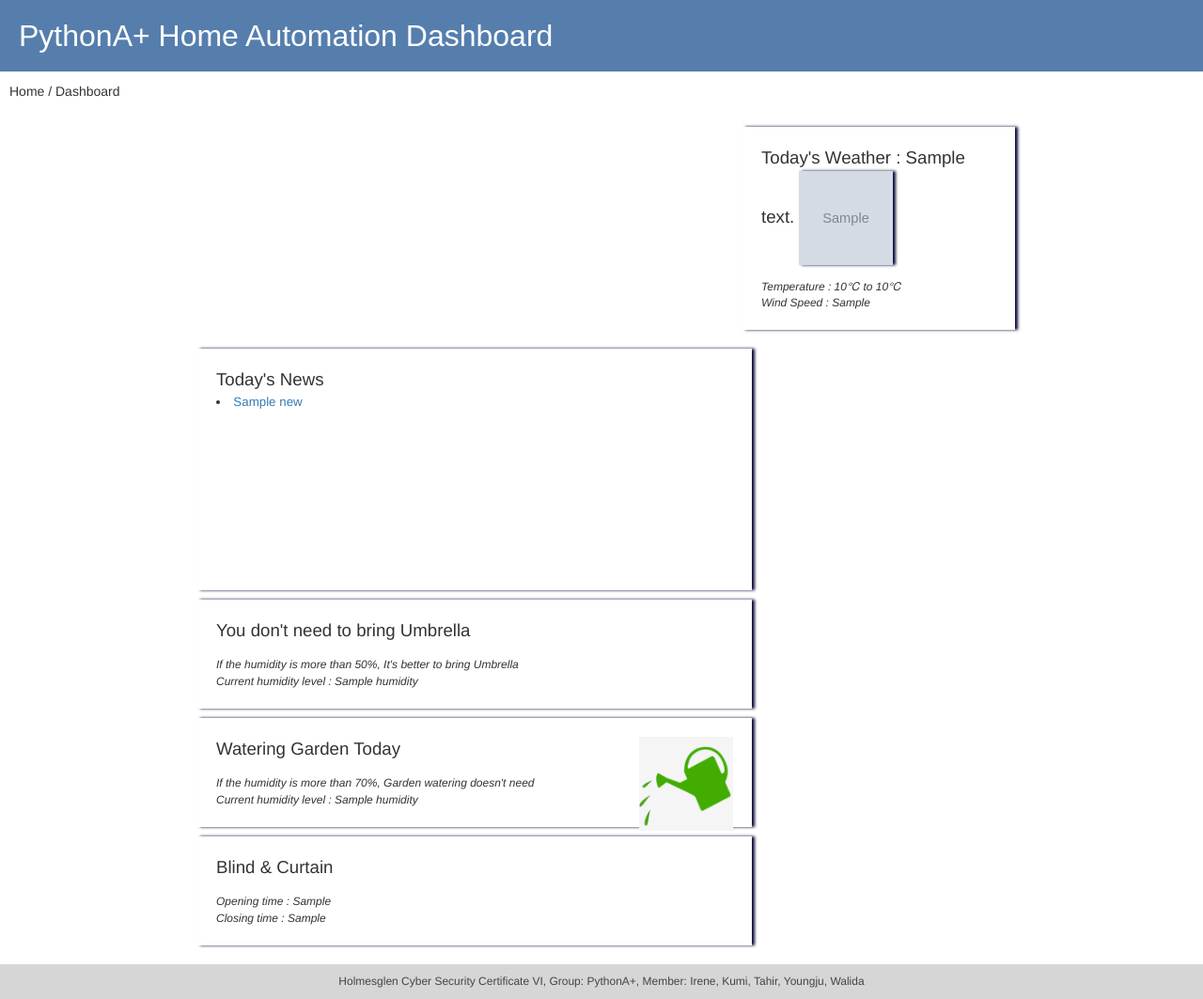
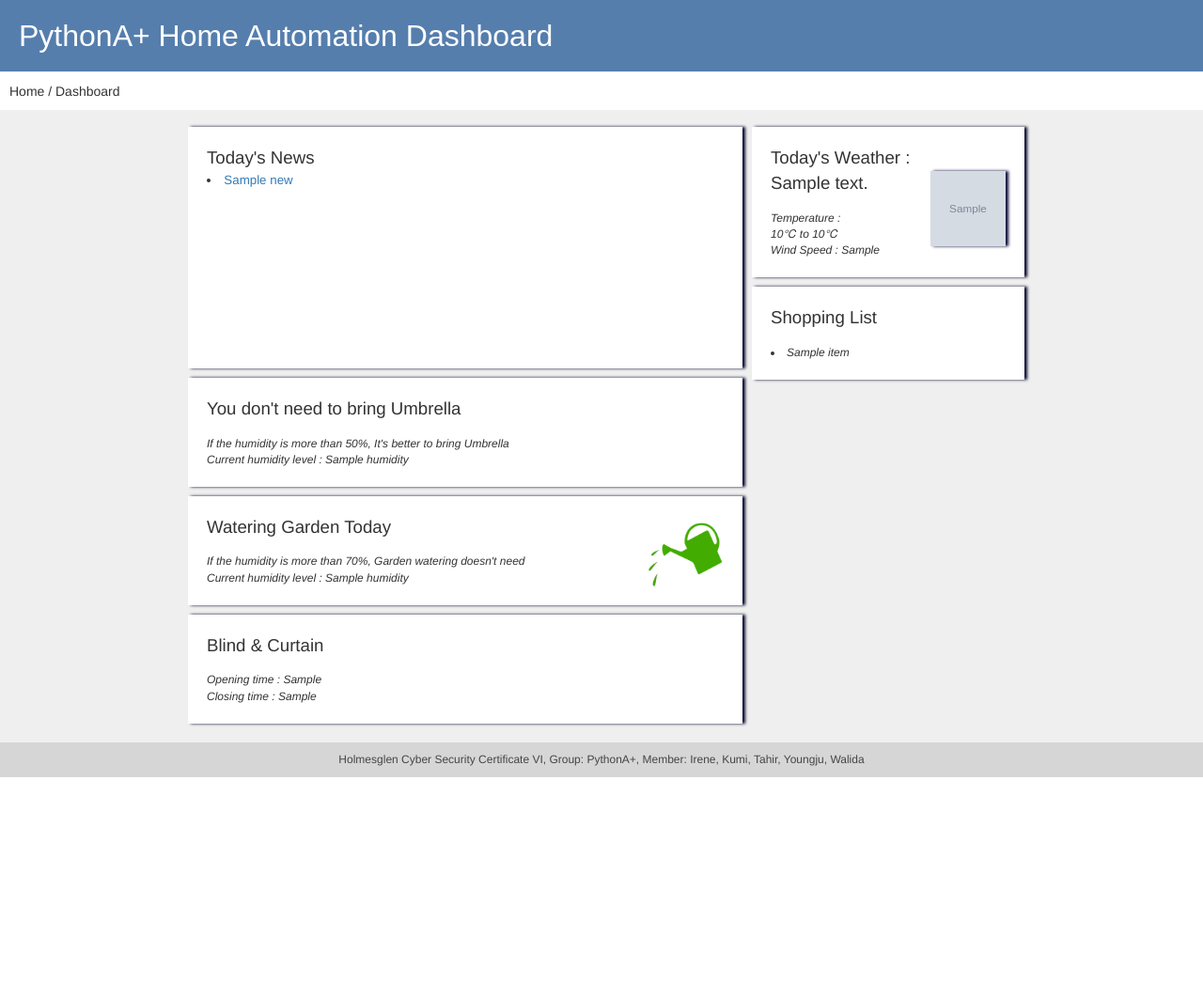
Before and after one commit to ahnyoungju/APlus, a Django app: template dashboard/templates/main.html in a window 1280 px wide. Shown: the whole page at 94% size. After the commit the page ends 827 px from the top, so only its background shows below. Run offline with Django 3.2, Linux system fonts and the light colour scheme; the template is opened without the code that fills it: most values are stand-ins (such as "Sample title", 1, 10 or a date in 2020); grey boxes marked "Sample" are stand-in pictures; some libraries are stand-ins or nearby versions.

Commit message:
CSS adjustment & add shoppinglist

```diff
--- a/dashboard/static/css/base.css
+++ b/dashboard/static/css/base.css
@@ -1,6 +1,10 @@
 * {
   margin:0;
   padding:0;
+}
+
+body {
+  background-color: #efefef;
 }
 
 .page-header {
@@ -27,10 +31,15 @@
 
 .weatherimg {
   box-shadow: 3px 0px 3px 0px rgba(0, 0, 50, 0.97);
-  align: right;
   background-color: #ABABAB;
-  width: 100px;
-  height: 100px;
+  width: 80px;
+  height: 80px;
+}
+
+.ioTimg {
+    width: 80px;
+    height: 80px;
+    align: right;
 }
 
 .page-header h1, .page-header h1 a, .page-header h1 a:visited, .page-header h1 a:active {
@@ -48,9 +57,7 @@
     background-color: #ffffff;
     padding: 20px;
 
-  -webkit-box-shadow: 3px 0px 3px 0px rgba(0, 0, 50, 0.97);
-  -moz-box-shadow: 3px 0px 3px 0px rgba(0, 0, 50, 0.97);
-  box-shadow: 3px 0px 3px 0px rgba(0, 0, 50, 0.97);
+    box-shadow: 3px 0px 3px 0px rgba(0, 0, 40, 0.97);
 }
 
 .news {
@@ -63,10 +70,6 @@
     font-size: 9pt;
     margin-top: 15;
     font-style: italic;
-}
-
-div {
-    display: block;
 }
 
 .column_left {
@@ -83,7 +86,7 @@ div {
 .container {
     margin: 0 auto;
     padding: 8px 10px 0;
-    width: 900px;
+    width: 920px;
     text-align: left;
     zoom: 1;
 }
--- a/dashboard/templates/base.html
+++ b/dashboard/templates/base.html
@@ -4,7 +4,7 @@
         <title>PythonA+</title>
         <link rel="stylesheet" href="//maxcdn.bootstrapcdn.com/bootstrap/3.2.0/css/bootstrap.min.css">
         <!link rel="stylesheet" href="//maxcdn.bootstrapcdn.com/bootstrap/3.2.0/css/bootstrap-theme.min.css">
-        <link rel="stylesheet" href="{% static 'css/base.css' %}">
+        <link rel="stylesheet" href="{% static 'css/base.css' %}?ver=1.01">
     </head>
     <body>
     <div class="page-header">
--- a/dashboard/templates/main.html
+++ b/dashboard/templates/main.html
@@ -3,12 +3,21 @@
 {% block content %}
 <div class="column_right">
     <div class="ioT">
-    Today's Weather : {{ ioT.weather.Description }}
-    <img class="weatherimg" src={{ ioT.weather.Icon }}>
-    <div class="comments">
-        Temperature : {{ ioT.weather.Temp_min }}℃ to {{ ioT.weather.Temp_max }}℃ <br>
-        Wind Speed : {{ ioT.weather.Wind_speed }} <br>
+    Today's Weather : <br>{{ ioT.weather.Description }}
+        <img class="weatherimg" src={{ ioT.weather.Icon }} align="right">
+        <div class="comments">
+            Temperature : <br>{{ ioT.weather.Temp_min }}℃ to {{ ioT.weather.Temp_max }}℃ <br>
+            Wind Speed : {{ ioT.weather.Wind_speed }} <br>
+        </div>
     </div>
+    <!--  Shopping List  -->
+    <div class="ioT">
+    Shopping List
+        <div class="comments">
+            {% for item in ioT.ShoppingList %}
+            <li>{{ item }}</li>
+            {% endfor %}
+        </div>
     </div>
 </div>
 
@@ -26,7 +35,7 @@
     <div class="ioT">
         {% if ioT.umbrella %}
         Please bring Umbrella Today
-        <img src="/static/img/umbrella.png" style= 'background-color: #f5f5f5;' width="100" height="100" align="right">
+        <img class="ioTimg" src="/static/img/umbrella.png" align="right">
         {% else %}
         You don't need to bring Umbrella
         {% endif %}
@@ -42,7 +51,7 @@
         No garden watering Today
         {% else %}
         Watering Garden Today
-        <img src="/static/img/gardenwater.png" style= 'background-color: #f5f5f5;' width="100" height="100" align="right">
+        <img class="ioTimg" src="/static/img/gardenwater.png" align="right">
         {% endif %}
         <div class="comments">
             If the humidity is more than 70%, Garden watering doesn't need <br>
```
Also changed, not shown: dashboard/views.py (+7 -0 lines).
